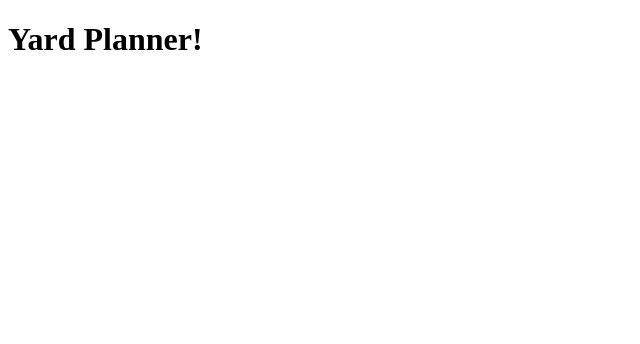
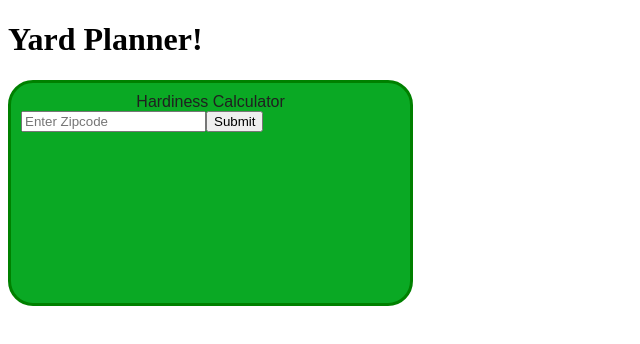
Before and after one commit to drewbrownie21/yard-planner, a React (Vite) app: page / in a window 1280 px wide. Shown: the top 344 px of the page, without its empty margins (0-640 px from the left). Built offline with nearby package versions, Linux system fonts and the light colour scheme.

Commit message:
Initial commit for hardiness tile

```diff
--- a/package.json
+++ b/package.json
@@ -7,7 +7,7 @@
     "dev": "vite",
     "build": "tsc -b && vite build",
     "lint": "eslint .",
-    "preview": "vite preview",
+    "preview": "vite preview"
   },
   "dependencies": {
     "react": "^19.0.0",
--- a/src/App.css
+++ b/src/App.css
@@ -0,0 +1,15 @@
+.tile {
+  background-color: rgb(10, 169, 36);
+  border-style: solid;
+  border-color: green;
+  height: 200px;
+  width: 30%;
+  padding: 10px;
+  border-radius: 25px;
+}
+
+.tileHeader {
+  color: rgb(32, 32, 32);
+  font-family: Arial, Helvetica, sans-serif;
+  text-align: center;
+}
--- a/src/App.tsx
+++ b/src/App.tsx
@@ -1,8 +1,11 @@
+import Tile from "./components/Tile";
+
 function App() {
   return (
-    <>
+    <main>
       <h1>Yard Planner!</h1>
-    </>
+      <Tile title="Hardiness Calculator" />
+    </main>
   );
 }
 
--- /dev/null
+++ b/src/components/Tile.tsx
@@ -0,0 +1,19 @@
+import "../App.css";
+
+interface TileProps {
+  title: string;
+}
+
+function Tile({ title }: TileProps) {
+  return (
+    <section className="tile">
+      <header className="tileHeader">{title}</header>
+      <form>
+        <input placeholder="Enter Zipcode" />
+        <button>Submit</button>
+      </form>
+    </section>
+  );
+}
+
+export default Tile;
```
